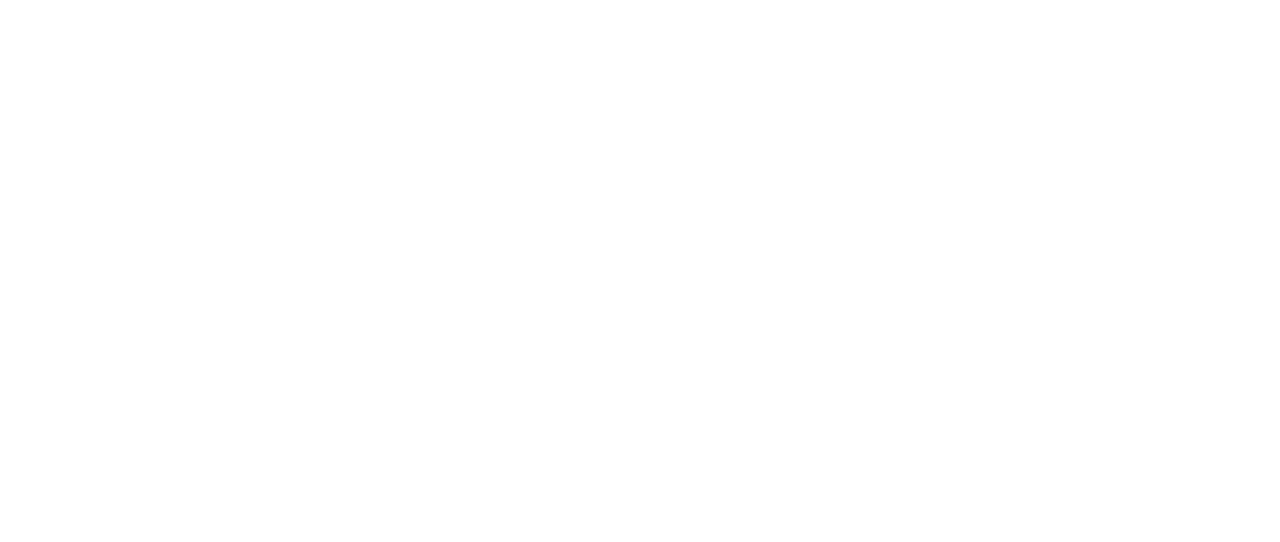
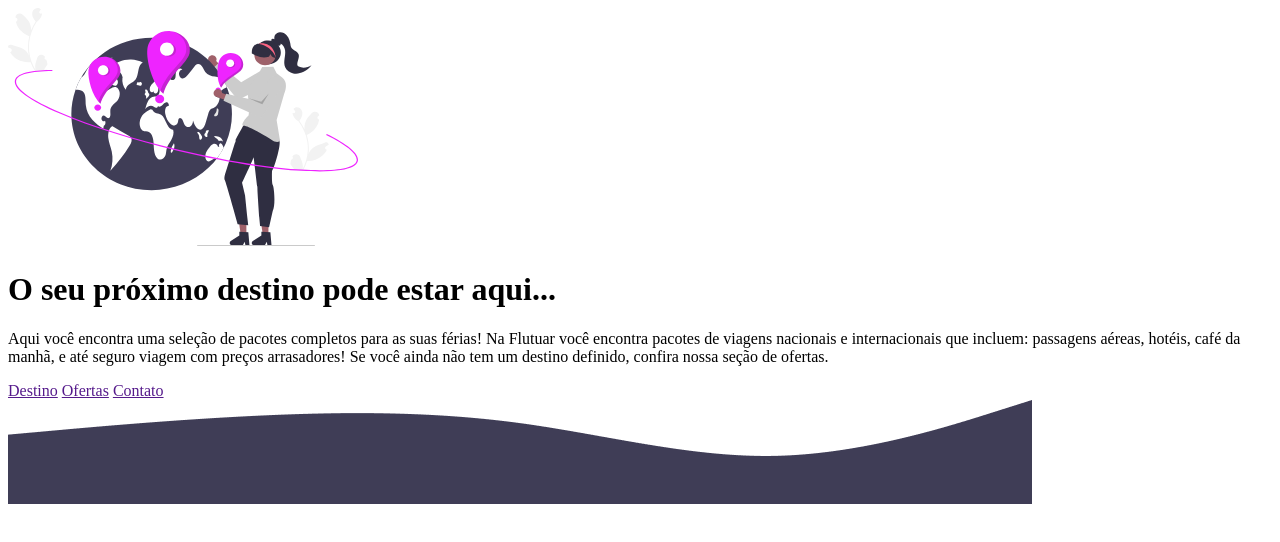
Before and after one commit to brennoEudes/explorer-extra-project01, a plain HTML site: page index.html in a window 1280 px wide. Drawn offline with Linux system fonts and the light colour scheme.

Commit message:
text, imgs included

```diff
--- a/index.html
+++ b/index.html
@@ -1,5 +1,5 @@
 <!DOCTYPE html>
-<html lang="pt-br">
+<html lang="en">
   <head>
     <meta charset="UTF-8" />
     <meta name="viewport" content="width=device-width, initial-scale=1.0" />
@@ -16,19 +16,25 @@
   </head>
   <body>
     <div class="main">
-      <img src="" alt="" />
+      <img src="./images/img1.svg" alt="Woman ilustration with a globe map" />
       <div>
-        <h1></h1>
-        <p></p>
+        <h1>O seu próximo destino pode estar aqui...</h1>
+        <p>
+          Aqui você encontra uma seleção de pacotes completos para as suas
+          férias! Na Flutuar você encontra pacotes de viagens nacionais e
+          internacionais que incluem: passagens aéreas, hotéis, café da manhã, e
+          até seguro viagem com preços arrasadores!
+          Se você ainda não tem um destino definido, confira nossa seção de ofertas.
+        </p>
       </div>
       <div>
-        <a href=""></a>
-        <a href=""></a>
-        <a href=""></a>
+        <a href="">Destino</a>
+        <a href="">Ofertas</a>
+        <a href="">Contato</a>
       </div>
     </div>
     <footer>
-      <img src="" alt="" />
+      <img src="./images/Wave.png" alt="purple wave ilustration" />
     </footer>
   </body>
 </html>
```
